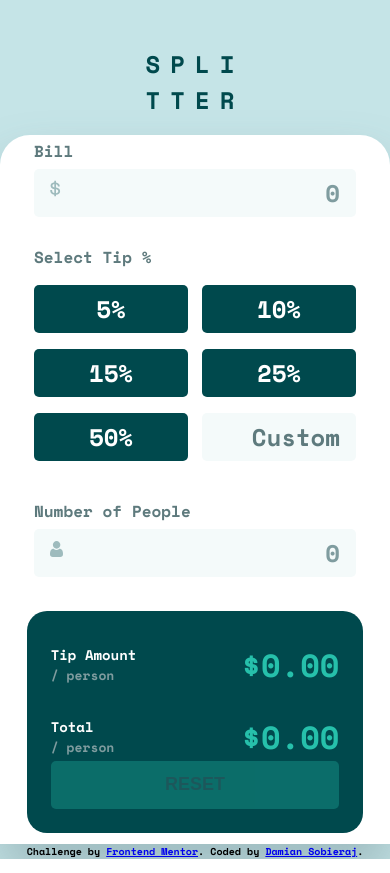
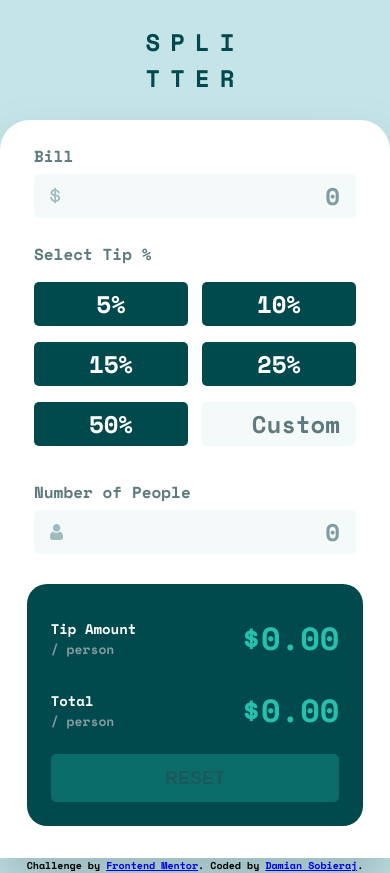
Before and after one commit to Dant3s15/tip-calc-react, a React (Vite) app: page / in a window 390 px wide. Built offline with nearby package versions, Linux system fonts and the light colour scheme.

Commit message:
CSS - Fixed some mobile styles

```diff
--- a/src/components/Calculator.module.scss
+++ b/src/components/Calculator.module.scss
@@ -16,8 +16,8 @@
     letter-spacing: 10px;
     @media (max-width: 940px) {
       font-size: 24px;
-      margin-bottom: 0;
-      margin-top: 2.875rem;
+      margin-bottom: 24px;
+      margin-top: 24px;
     }
   }
   .calc-window {
@@ -40,7 +40,7 @@
     }
   }
   @media (max-width: 940px) {
-    height: 100vh;
+    height: 100%;
     flex-direction: column;
     justify-content: space-between;
   }
--- a/src/components/Inputs/Inputs.module.scss
+++ b/src/components/Inputs/Inputs.module.scss
@@ -22,6 +22,10 @@ input[type='number'] {
     border: none;
     height: 48px;
     width: 100%;
+    @media (max-width: 940px) {
+      height: 44px;
+      font-size: 22px;
+    }
   }
   input {
     cursor: pointer;
@@ -75,11 +79,12 @@ input[type='number'] {
       bottom: 32px;
       left: 32px;
       @media (max-width: 940px) {
-        bottom: 36px;
+        bottom: 26px;
       }
     }
     @media (max-width: 940px) {
       padding-top: 12px;
+      padding-bottom: 12px;
     }
   }
   .title {
--- a/src/components/display/Display.module.scss
+++ b/src/components/display/Display.module.scss
@@ -9,6 +9,7 @@
   padding: 40px;
   @include flexbox(space-between);
   flex-direction: column;
+  gap: 20px;
   .results {
     width: 100%;
     @include flexbox;
@@ -68,7 +69,6 @@
     }
   }
   @media (max-width: 940px) {
-    // height: 36%;
     padding: 24px;
     padding-top: 30px;
   }
```
